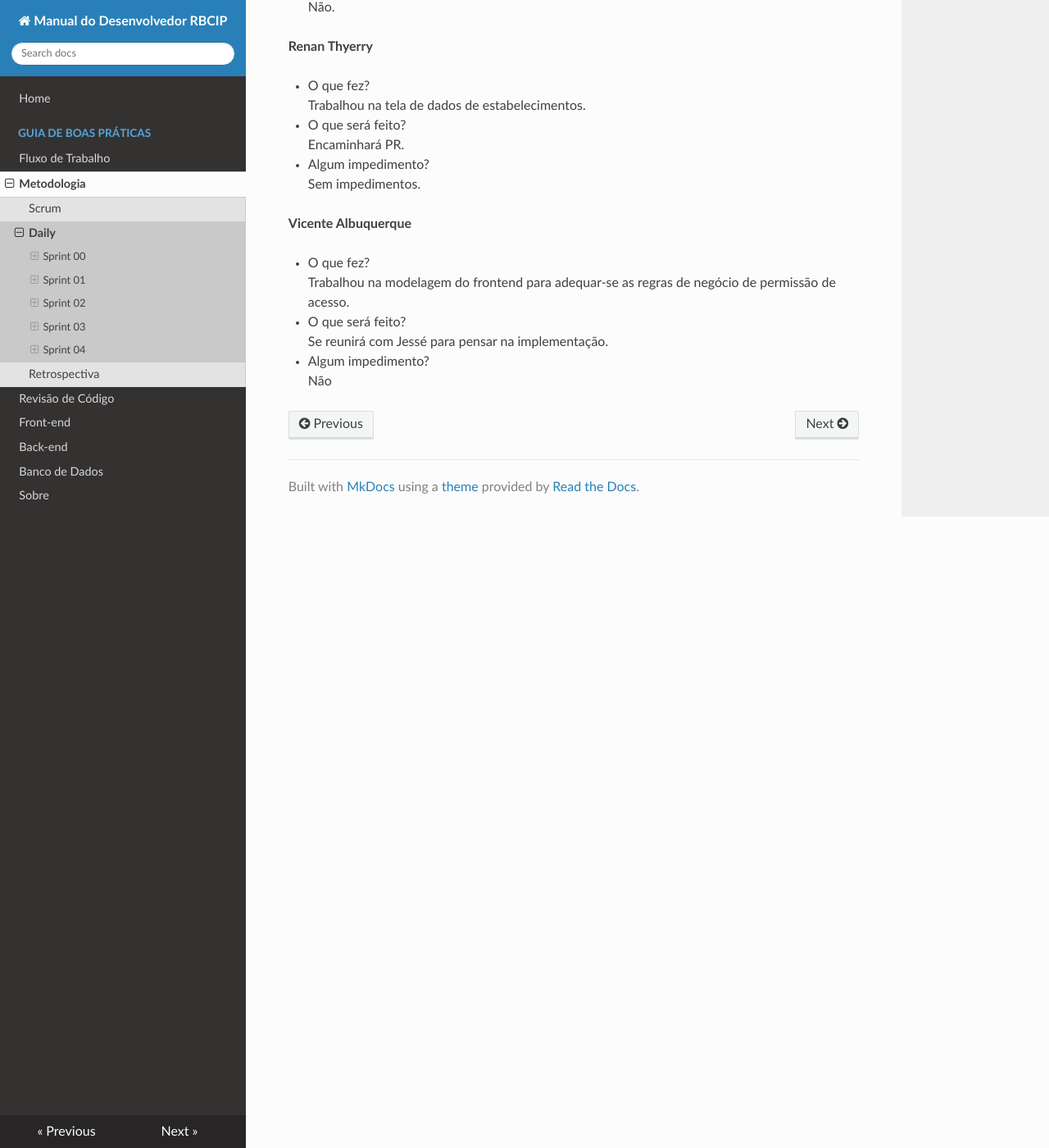
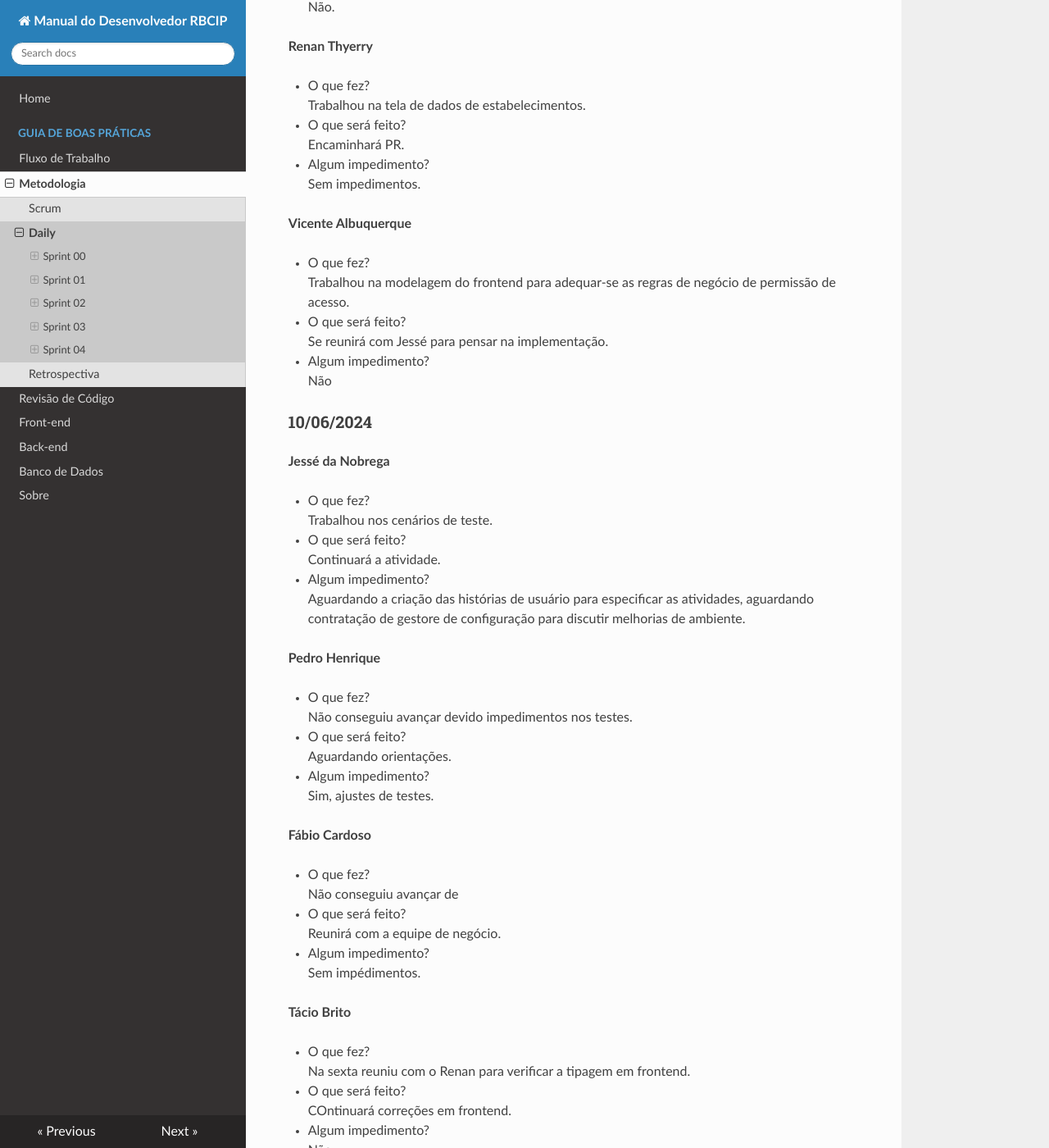
Before and after one commit to jesseazevedo/ManualDesenvolvimento, an MkDocs documentation site: the page built from docs/scrum/daily.md, in a window 1280 px wide and 1400 px high, scrolled down 81983 px. Shown: the whole window at 82% size. Built offline with MkDocs 1.6.1, drawn with Linux system fonts in a browser that asks for light colours; nearby versions of some CDN libraries; some of the changed text lies outside the part shown.

Commit message:
Diário de desenvolvimento 10 de junho de 2024

```diff
--- a/docs/scrum/daily.md
+++ b/docs/scrum/daily.md
@@ -3406,3 +3406,68 @@ Trabalhou na modelagem do frontend para adequar-se as regras de negócio de perm
 Se reunirá com Jessé para pensar na implementação.
 * Algum impedimento?
 Não
+
+### 10/06/2024
+
+**Jessé da Nobrega**
+
+* O que fez?
+Trabalhou nos cenários de teste.
+* O que será feito?
+Continuará a atividade.
+* Algum impedimento?
+Aguardando a criação das histórias de usuário para especificar as atividades, aguardando contratação de gestore de configuração para discutir melhorias de ambiente.
+
+**Pedro Henrique**
+
+* O que fez?
+Não conseguiu avançar devido impedimentos nos testes.
+* O que será feito?
+Aguardando orientações.
+* Algum impedimento?
+Sim, ajustes de testes.
+
+**Fábio Cardoso**
+
+* O que fez?
+Não conseguiu avançar de
+* O que será feito?
+Reunirá com a equipe de negócio.
+* Algum impedimento?
+Sem impédimentos.
+
+**Tácio Brito**
+
+* O que fez?
+Na sexta reuniu com o Renan para verificar a tipagem em frontend.
+* O que será feito?
+COntinuará correções em frontend.
+* Algum impedimento?
+Não.
+
+**Luiz Alvez**
+
+* O que fez?
+Continuou trabalhando nos scripts OBM.
+* O que será feito?
+Continuará trabalhando na OBM.
+* Algum impedimento?
+Dados do CNPJ, Registro ANVISA
+
+**Renan Thyerry**
+
+* O que fez?
+Realizou ajustes na tela de estabelecimentos. Fez pair prograaming com Tácio
+* O que será feito?
+Ajustará o PR, verá erros apontados.
+* Algum impedimento?
+Não
+
+**Vicente Albuquerque**
+
+* O que fez?
+Trabalhou no contexto da aplicação no frontend e proposta no backend.
+* O que será feito?
+COm a proposta validada, continuará a atividade.
+* Algum impedimento?
+Não.
```
Also changed, not shown: site/index.html, site/scrum/daily/index.html, site/search/search_index.json, 1 other file.
